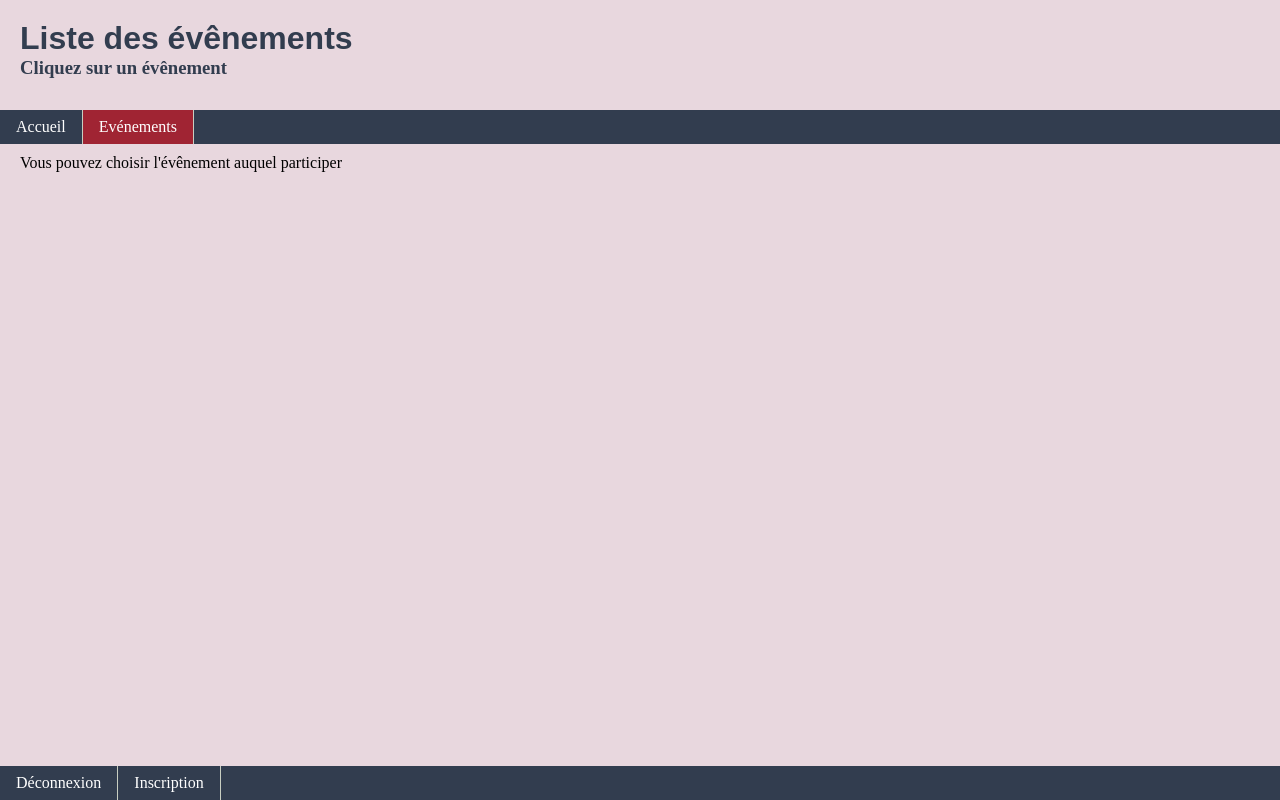
After one commit to willcnam/nfa021, a PHP site: page /evenement.php in a window 1280 px wide. The commit adds this page. Run offline with PHP 8.4, Linux system fonts and the light colour scheme; the visitor is signed in with stand-in values (Sample User, id 1).

Commit message:
Beginning of evenements page

```diff
--- /dev/null
+++ b/evenement.css
@@ -0,0 +1,232 @@
+body {
+    background-color: #e8d7de;
+}
+
+header {
+    height: 110px;
+    display: block;
+    /* background-image: url('img/img_02.jpg'); */
+    padding: 20px;
+    color: #323d4f;
+}
+
+footer {
+   position:fixed;
+   bottom:0;
+   width:100%;
+}
+
+header h1 {
+    font-family: fantasy;
+}
+
+iframe {
+    display:block;
+    margin: auto;
+}
+main {
+    margin-left: 10px;
+}
+
+nav ul, footer ul {
+    list-style-type: none;
+    margin: 0;
+    padding: 0;
+    overflow: hidden;
+    background-color: #323d4f;
+}
+
+nav li, footer li {
+    float: left;
+    border-right: 1px solid #c8cec1;
+}
+
+nav li a, footer li a {
+    display: block;
+    color: white;
+    text-align: center;
+    padding: 8px 16px;
+    text-decoration: none;
+}
+
+nav li a:hover, footer li a:hover {
+    background-color: #a02433;
+}
+
+nav li a.active, footer li a.active {
+    background-color: #a02433;
+}
+
+* {
+    box-sizing: border-box;
+    margin: 0;
+    padding: 0;
+}
+
+.gallery {
+    position: relative;
+    float: left;
+    border: 1px solid #333;
+    margin: 1%;
+    overflow: hidden;
+    width: 200px;
+}
+
+.gallery img {
+    height: auto;
+    max-width: 100%;
+    display: block;
+    -moz-transition: all 0.3s;
+    -webkit-transition: all 0.3s;
+    transition: all 0.3s;
+}
+
+.gallery:hover img {
+    -moz-transform: scale(1.1);
+    -webkit-transform: scale(1.1);
+    transform: scale(1.1);
+    cursor: pointer;
+}
+
+div.desc {
+    background-color: #c4a886;
+    padding: 12px;
+    text-align: center;
+    font-family: fantasy;
+}
+
+/* image qui déclenche la modale*/
+#myImg {
+    border-radius: 5px;
+    cursor: pointer;
+    transition: 0.3s;
+}
+
+#myImg:hover {opacity: 0.7;}
+
+/* la fenêtre modale */
+.modal {
+    display: none; /* invisible par defaut */
+    position: fixed;
+    z-index: 1;
+    padding-top: 100px;
+    left: 0;
+    top: 0;
+    width: 100%;
+    height: 100%;
+    overflow: auto;
+    background-color: black;
+}
+
+/* image dans la modale */
+.modal-content {
+    margin: auto;
+    display: block;
+    max-height: 80%;
+}
+
+/* légende de l'image dans la modale */
+#caption {
+    margin: auto;
+    display: block;
+    width: 80%;
+    max-width: 700px;
+    text-align: center;
+    color: #c8cec1;
+    padding: 10px 0;
+    height: 150px;
+}
+
+/* Zoom ouverture modalel */
+.modal-content, #caption {
+    animation-name: zoom;
+    animation-duration: 0.3s;
+}
+
+@keyframes zoom {
+    from {transform:scale(0.5)}
+    to {transform:scale(1)}
+}
+
+/* Bouton de fermeture de la modale */
+.close {
+    position: absolute;
+    top: 15px;
+    left: 35px;
+    color: #c8cec1;
+    font-size: 40px;
+    font-weight: bold;
+    transition: 0.3s;
+}
+.close:hover,
+.close:focus {
+    color: #323d4f;
+    text-decoration: none;
+    cursor: pointer;
+}
+
+section {
+    margin-left: 10px;
+    margin-right: 10px;
+}
+
+section p {
+    padding: 10px;
+}
+
+/* Formulaire */
+form {
+    width: 70%;
+    margin: auto;
+    margin-top: 20px;
+    height: auto;
+}
+
+input, textarea {
+    width: 100%;
+    padding: 12px;
+    border: 1px solid gray;
+    border-radius: 4px;
+    margin-top: 4px;
+    margin-bottom: 4px;
+    resize: vertical;
+}
+
+textarea {
+  height: 130px;
+}
+
+::placeholder {
+    color: #323d4f;
+}
+input[type=submit] {
+    background-color: #a02433;
+    color: white;
+    padding: 12px;
+    border: none;
+    border-radius: 4px;
+    cursor: pointer;
+}
+
+input[type=submit]:hover {
+    background-color: #a02433;
+}
+
+input[type=submit]:disabled {
+    background-color: #c8cec1;
+}
+
+input[type=button] {
+    cursor: pointer;
+    background-color: #a02433;
+    color: white;
+    width: 50%;
+}
+
+section ol, section ol li, section ol li ul {
+    margin-left: 10;
+	padding-left: 10px;
+}
+section ol li ul li {
+	list-style: square;
+}
--- /dev/null
+++ b/evenement.php
@@ -0,0 +1,34 @@
+<?php
+session_start();
+if (empty($_SESSION['username'])) {
+    header("Location: login.php");
+}
+?>
+<html>
+<head>
+<meta charset="UTF-8">
+<title>Evenements</title>
+<link rel="stylesheet" type="text/css" href="evenement.css" />
+</head>
+<header>
+	<h1>Liste des évênements</h1>
+	<h3>Cliquez sur un évênement</h3>
+</header>
+<nav>
+	<ul>
+		<li><a href="accueil.php">Accueil</a></li>
+		<li><a href="evenement.php" class="active">Evénements</a></li>
+	</ul>
+</nav>
+<section>
+	<p>Vous pouvez choisir l'évênement auquel participer</p>
+</section>
+<footer>
+	<ul>
+		<li><a href="disconnection.php">Déconnexion</a></li>
+		<li><a href="register.php">Inscription</a></li>
+	</ul>
+</footer>
+</body>
+
+</html>
--- a/indexstyle.css
+++ b/indexstyle.css
@@ -39,7 +39,7 @@ input {
 	display: inline-flex;
 }
 
-#submitbutton, #boutoneffacer {
+#submitbutton, #boutoneffacer, #loginbutton {
     background: #cc3300;
     border: none;
     padding: 10px 25px 10px 25px;
@@ -57,6 +57,6 @@ input {
     margin-left: 12px;
 	}
 
-#submitbutton:hover, #boutoneffacer:hover {
+#submitbutton:hover, #boutoneffacer:hover, #loginbutton:hover {
     background: #770000;
 }
--- a/register.php
+++ b/register.php
@@ -7,7 +7,7 @@ if (! empty($submitbutton) and ! empty($email)) {
         $bmanager = new Bmanager();
         $message = $bmanager->registerUser($email, $password, $passwordrepeat);
         if (strpos($message, 'Cool') !== false) {
-             header('Location: accueil.php');
+            header('Location: accueil.php');
         } else {
             echo ('<br>' . $message);
         }
@@ -55,7 +55,8 @@ if (! empty($submitbutton) and ! empty($email)) {
 			</div>
 			<div class="boutons">
 				<div>
-					<label for="submitbutton"></label><input type="submit"
+					<label for="submitbutton"></label>
+					<input type="submit"
 						id="submitbutton" value="Créer mon compte" name="submitbutton" />
 				</div>
 				<div>
```
Also changed, not shown: accueil.php (+47 -11 lines), login.php (+7 -6 lines), img/gifts.jpeg (added).
